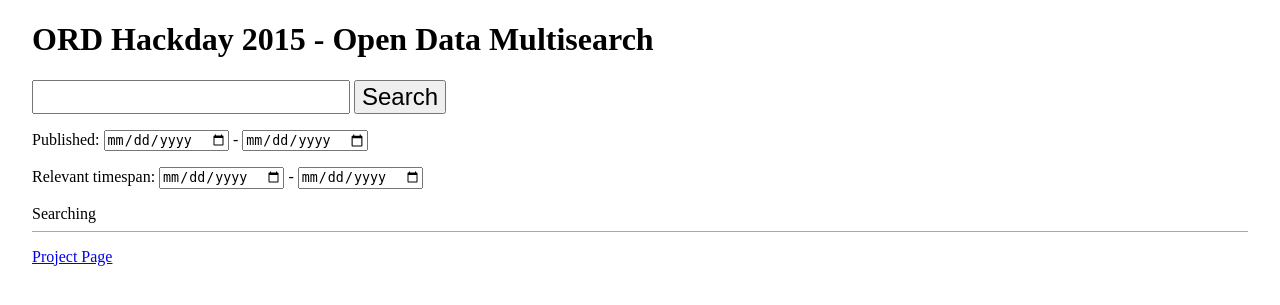
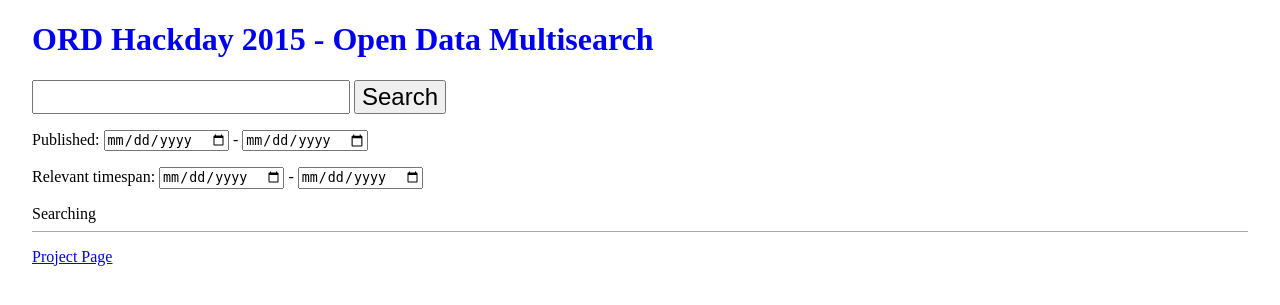
Before and after one commit to bellisk/opendata-multisearch, a Django app: page / in a window 1280 px wide. Shown: the top 305 px of the page. Run offline with Django 3.2, Linux system fonts and the light colour scheme.

Commit message:
Link header, add placeholder text.

```diff
--- a/ord_hackday/search/static/search/style.css
+++ b/ord_hackday/search/static/search/style.css
@@ -1,6 +1,10 @@
 body {
     margin-left: 2em;
     margin-right: 2em;
+}
+
+h1 a {
+    text-decoration: none;
 }
 
 .query, .submit {
--- a/ord_hackday/search/templates/search.html
+++ b/ord_hackday/search/templates/search.html
@@ -8,15 +8,15 @@
     <link href="{% static "search/style.css" %}" rel="stylesheet" type="text/css" media="screen">
 </head>
 <body>
-    <h1>ORD Hackday 2015 - Open Data Multisearch</h1>
+    <h1><a href="/">ORD Hackday 2015 - Open Data Multisearch</a></h1>
 
     <form action="/" method="get" class="search">
         <input type="text" name="query" value="{{query}}" class="query"> <input type="submit" value="Search" class="submit">
         <div class="daterange">
-            Published: <input type="date" name="pubfrom" value="{{pubfrom}}"> - <input type="date" name="pubto" value="{{pubto}}">
+            Published: <input type="date" name="pubfrom" value="{{pubfrom}}" placeholder="yyyy-mm-dd"> - <input type="date" name="pubto" value="{{pubto}}" placeholder="yyyy-mm-dd">
         </div>
         <div class="daterange">
-            Relevant timespan: <input type="date" name="datefrom" value="{{datefrom}}"> - <input type="date" name="dateto" value="{{dateto}}">
+            Relevant timespan: <input type="date" name="datefrom" value="{{datefrom}}" placeholder="yyyy-mm-dd"> - <input type="date" name="dateto" value="{{dateto}}" placeholder="yyyy-mm-dd">
         </div>
     </form>
 
```
